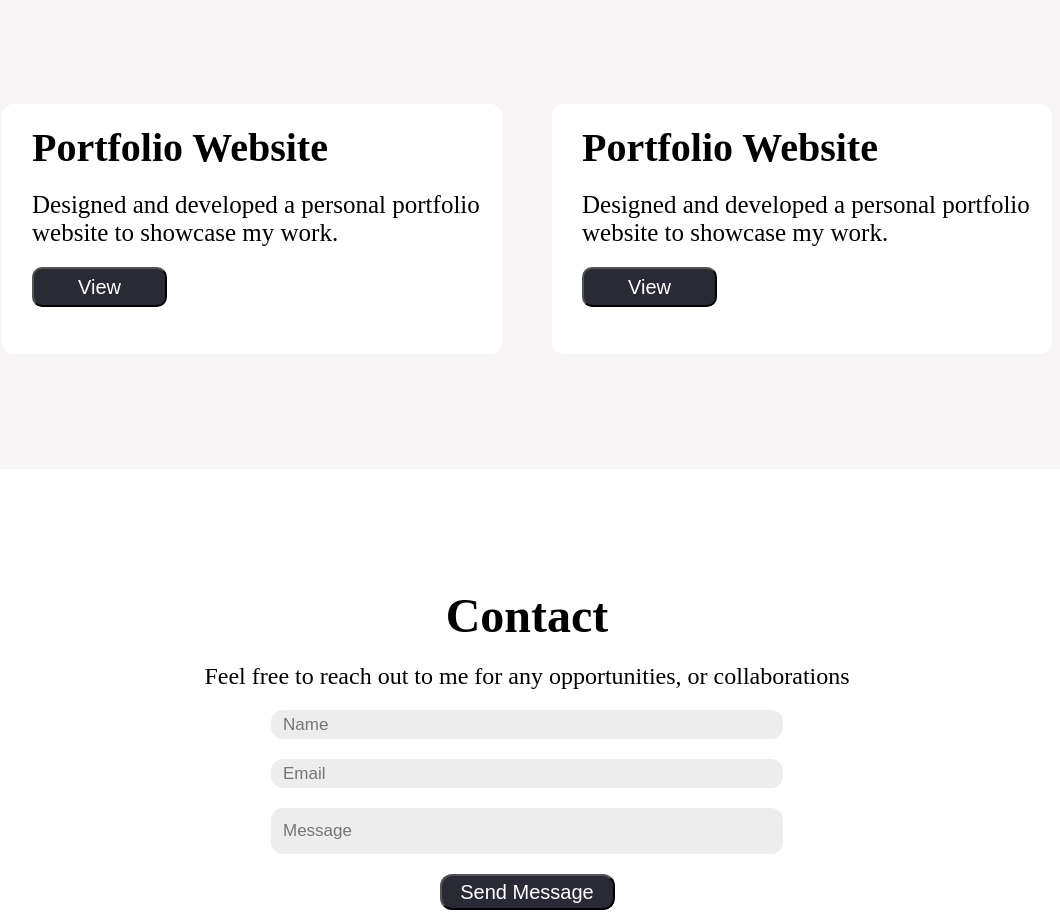
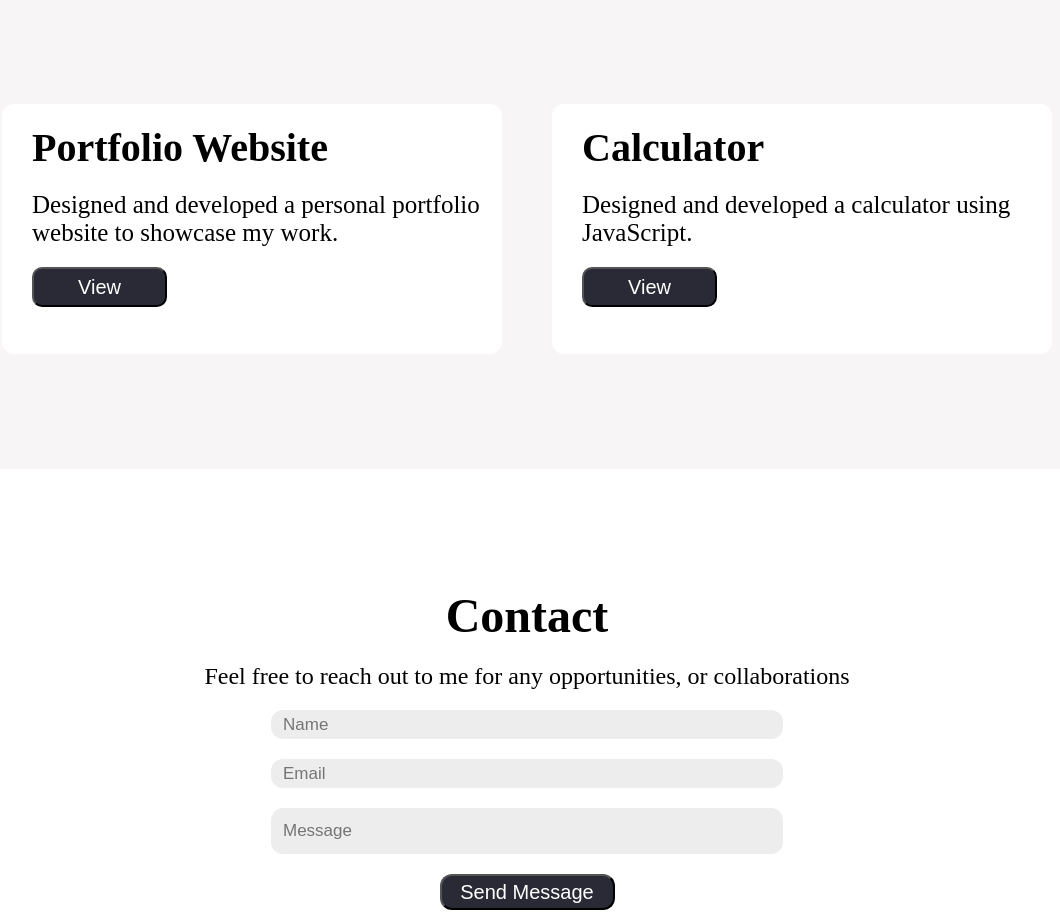
Before and after one commit to Ankit-Dhakal-hub/Ankit-Dhakal-hub.github.io, a plain HTML site: page index.html in a window 1280 px wide. Shown: the part 1220-2142 px from the top of the page, without its empty margins (113-1173 px from the left). Drawn offline with Linux system fonts and the light colour scheme.

Commit message:
Update index.html

```diff
--- a/index.html
+++ b/index.html
@@ -100,8 +100,8 @@
             <a href=" https://ankit-dhakal-hub.github.io/portfolio-project-1/"><button class="project-button">View</button></a>
         </div>
         <div class="project-card">
-            <p class="project-head"><b>Portfolio Website</b></p>
-            <p class="project-des">Designed and developed a personal portfolio website to showcase my work.</p>
+            <p class="project-head"><b>Calculator</b></p>
+            <p class="project-des">Designed and developed a calculator using JavaScript.</p>
              <a href=" https://ankit-dhakal-hub.github.io/Calculator/"><button class="project-button">View</button></a>
         </div>
     </div>
```
